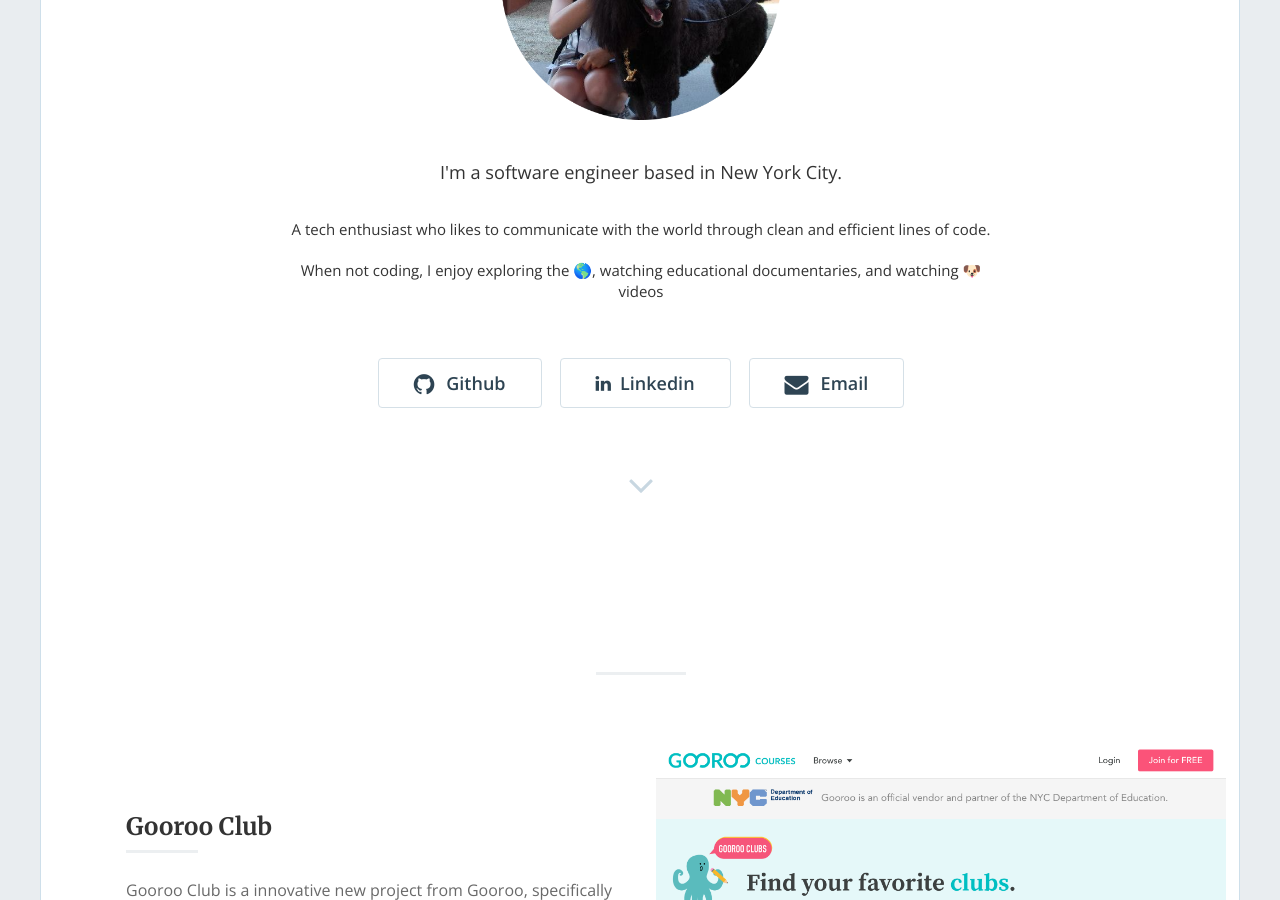
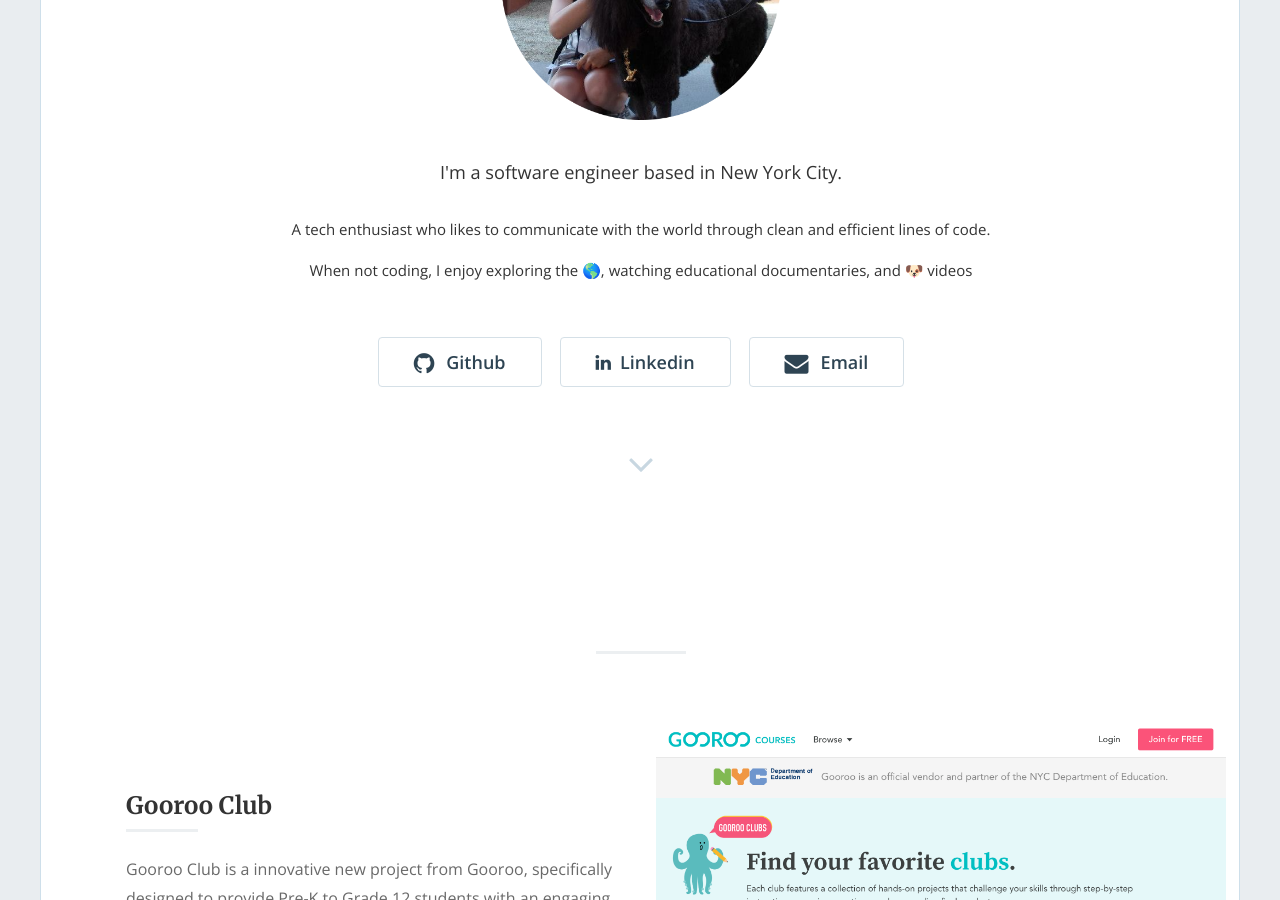
Before and after one commit to ahyoungdev/ahyoungdev.github.io, a Jekyll site: the page built from index.html, in a window 1280 px wide and 900 px high, scrolled down 413 px. Built offline with Jekyll 4.4.1, drawn with Linux system fonts in a browser that asks for light colours; nearby versions of some CDN libraries; the list of posts is cut into pages by our own code.

Commit message:
Improved a introductory sentence.

```diff
--- a/_config.yml
+++ b/_config.yml
@@ -17,7 +17,7 @@ title: "Hi there! 👋  I'm Ahyoung."
 email: 'ahyoung227@gmail.com'
 description: "I'm a software engineer based in New York City."
 description2: "A tech enthusiast who likes to communicate with the world through clean and efficient lines of code."
-description3: "When not coding, I enjoy exploring the 🌎, watching educational documentaries, and watching 🐶 videos"
+description3: "When not coding, I enjoy exploring the 🌎, watching educational documentaries, and 🐶 videos"
 baseurl: "" # the subpath of your site, e.g. /blog
 url: "https://ahyoung227.github.io/" # the base hostname & protocol for your site, e.g. https://example.com
 twitter_username: 'ahyoung227'
```
